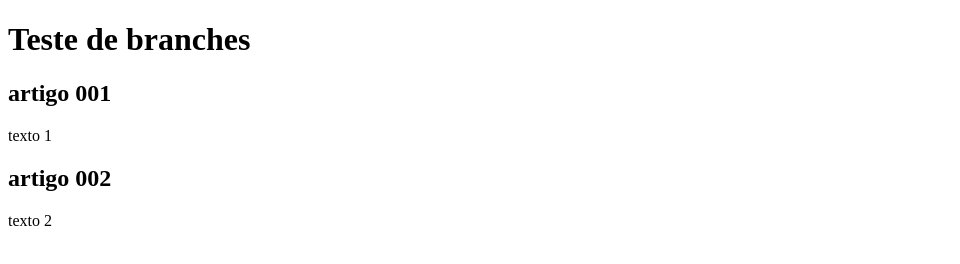
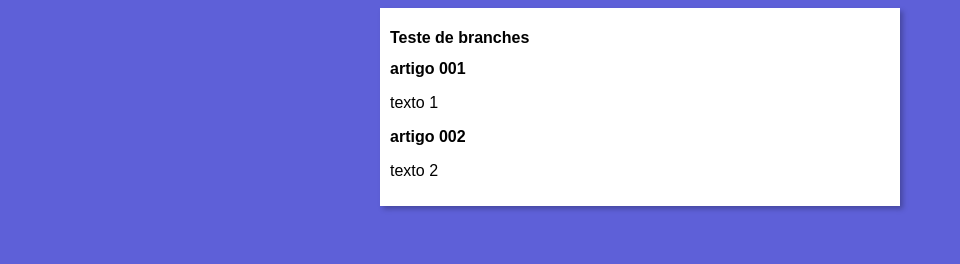
Before and after one commit to kawandev22/teste, a plain HTML site: page index.html in a window 1280 px wide. Shown: the whole page, without its empty margins (0-960 px from the left). Drawn offline with Linux system fonts and the light colour scheme.

Commit message:
iniciei o design

```diff
--- /dev/null
+++ b/estilo/styles.css
@@ -0,0 +1,14 @@
+*{
+    font-family: Arial, Helvetica, sans-serif;
+font-size: 16px;
+}
+body {
+    background-color: rgb(94, 96, 216);
+}
+main  {
+    background-color: white;
+    width: 500px;
+    margin : auto;
+    box-shadow: 3px 3px 5px rgba(0, 0, 0, 0.253);
+    padding: 10px;
+}
--- a/index.html
+++ b/index.html
@@ -4,6 +4,7 @@
     <meta charset="UTF-8">
     <meta name="viewport" content="width=device-width, initial-scale=1.0">
     <title>teste de branches</title>
+    <link rel="stylesheet" href="estilo/styles.css">
 </head>
 <body>
     <main>
```
